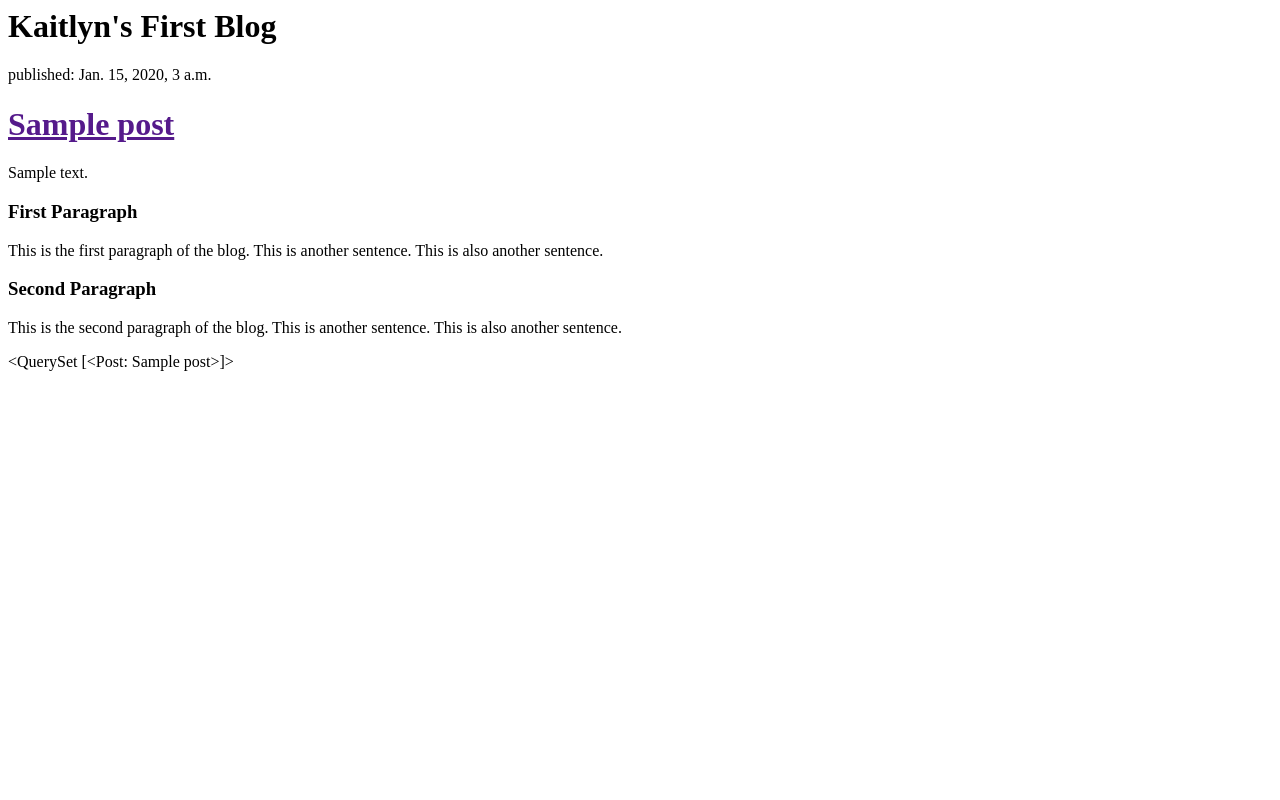
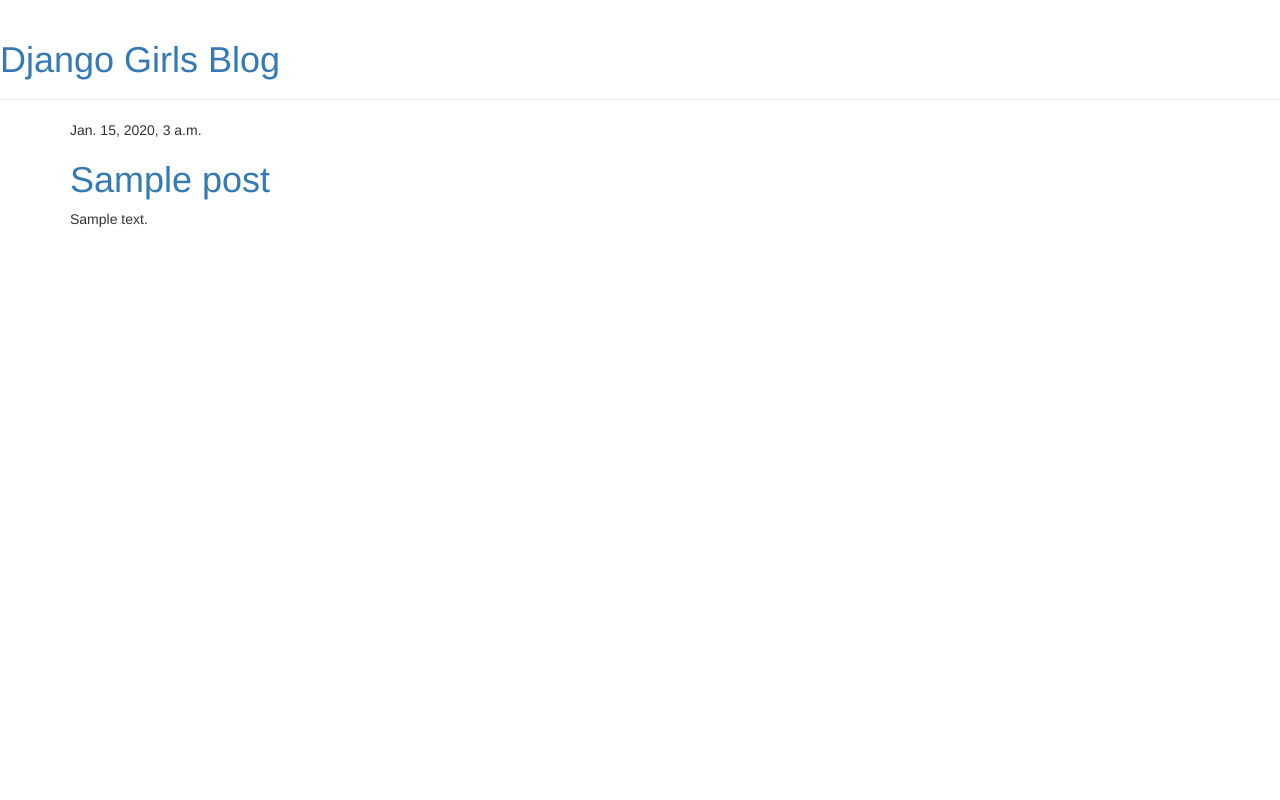
Before and after one commit to kaitlynmaddox/my-first-blog, a Django app: template blog/templates/blog/post_list.html in a window 1280 px wide. Run offline with Django 3.2, Linux system fonts and the light colour scheme; the template is opened without the code that fills it: values that come from a table or form of the project are taken from there, others are empty; tables that the repository leaves empty hold one stand-in row (values such as "Sample post"); some libraries are stand-ins or nearby versions.

Commit message:
Added view and template for detailed blog post as well as CSS for the site.

```diff
--- /dev/null
+++ b/blog/templates/blog/base.html
@@ -0,0 +1,23 @@
+{% load staticfiles %}
+<html>
+    <head>
+        <title>Django Girls blog</title>
+        <link rel="stylesheet" href="//maxcdn.bootstrapcdn.com/bootstrap/3.2.0/css/bootstrap.min.css">
+        <link rel="stylesheet" href="//maxcdn.bootstrapcdn.com/bootstrap/3.2.0/css/bootstrap-theme.min.css">
+        <link href='//fonts.googleapis.com/css?family=Lobster&subset=latin,latin-ext' rel='stylesheet' type='text/css'>
+        <link rel="stylesheet" href="{% static "css/blog.css" %}">
+    </head>
+    <body>
+    <div class="page-header">
+        <h1><a href="/">Django Girls Blog</a></h1>
+    </div>
+    <div class="content container">
+        <div class="row">
+            <div class="col-md-8">
+            {% block content %}
+            {% endblock %}
+            </div>
+        </div>
+    </div>
+</body>
+</html>
--- a/blog/templates/blog/post_list.html
+++ b/blog/templates/blog/post_list.html
@@ -1,28 +1,13 @@
-<html>
-	<head>
-		<title>Kaitlyn's Blog</title>
-	</head>
-	<body>
-		<div><h1>Kaitlyn's First Blog</h1></div>
+{% extends "blog/base.html" %}
 
-	{% for post in posts %}
-		<div>
-			<p>published: {{ post.published_date }}</p>
-			<h1><a href="">{{ post.title }}</a></h1>
-			<p>{{ post.text|linebreaks }}</p>
-		</div>
-	{% endfor %}
-
-		<div>
-			<h3>First Paragraph</h3>
-			<p>This is the first paragraph of the blog. This is another sentence. This is also another sentence.</p>
-		</div>
-
-		<div>
-			<h3>Second Paragraph</h3>
-			<p>This is the second paragraph of the blog. This is another sentence. This is also another sentence.</p>
-		</div>
-
-		{{posts}}
-	</body>
-</html>
+{% block content %}
+    {% for post in posts %}
+        <div class="post">
+            <div class="date">
+                {{ post.published_date }}
+            </div>
+            <h1><a href="{% url "post_detail" pk=post.pk %}">{{ post.title }}</a></h1>
+            <p>{{ post.text|linebreaks }}</p>
+        </div>
+    {% endfor %}
+{% endblock content %}
```
Also changed, not shown: blog/templates/blog/post_detail.html (added, +13 -0 lines).
